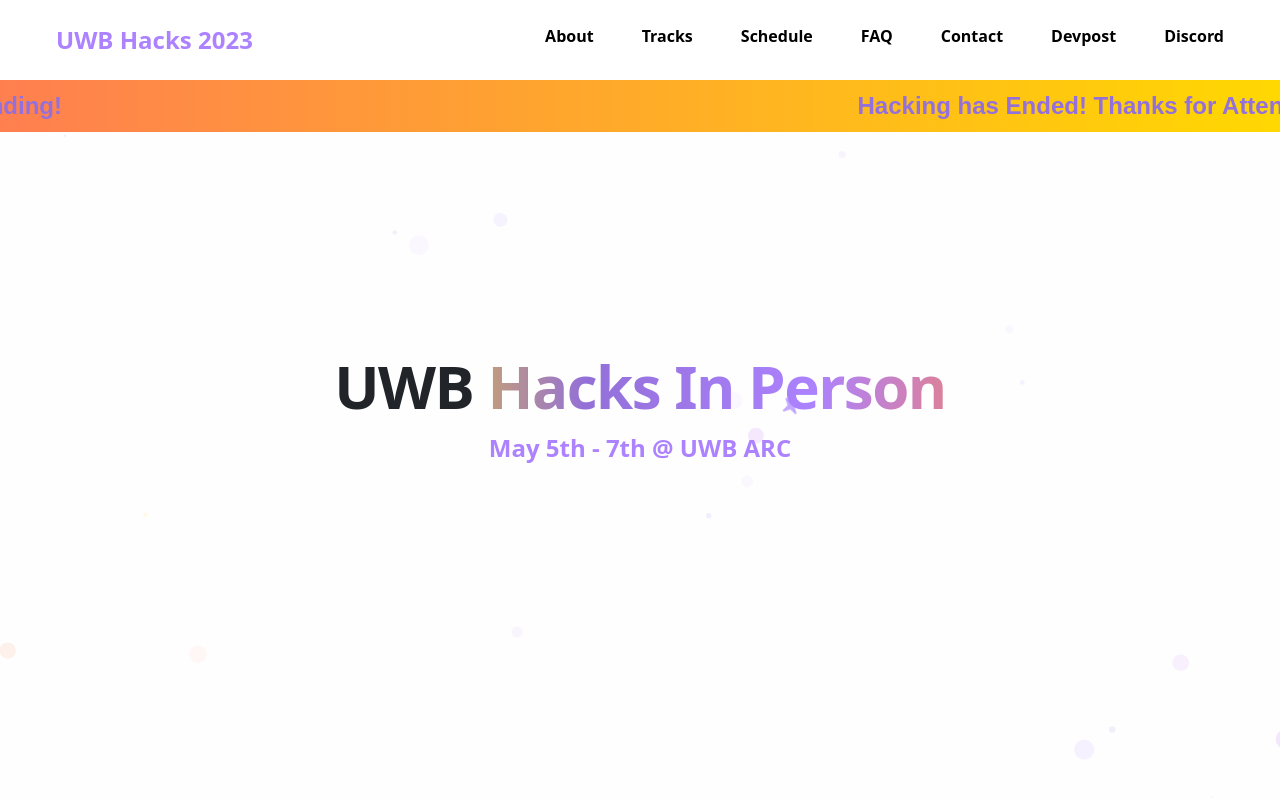
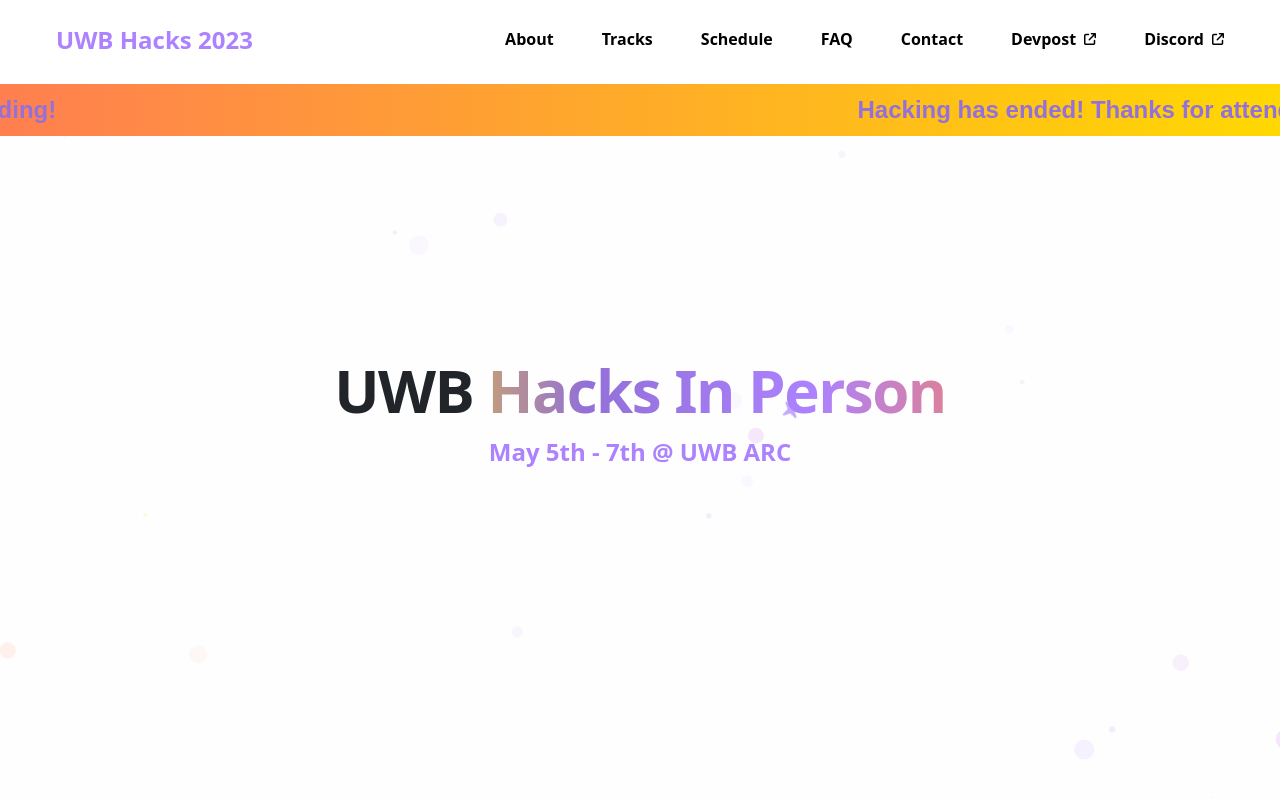
Before and after one commit to UWB-ACM/uwb-hacks24, a React (Create React App) app: page / in a window 1280 px wide. Shown: the top 800 px of the page. Built offline with nearby package versions, Linux system fonts and the light colour scheme; what tw-elements would draw is missing.

Commit message:
more small css changes

```diff
--- a/src/Home/CountDownTimer.js
+++ b/src/Home/CountDownTimer.js
@@ -59,7 +59,7 @@ function CountdownTimer() {
     */
     return (
         <div className="countdown-timer-box py-2">
-            <Marquee play={playMarquee} gradient={false} speed={Math.log(window.screen.width) *10} onCycleComplete={handleMarquee}>Hacking has Ended! Thanks for Attending! &nbsp;&nbsp;&nbsp;&nbsp;&nbsp;&nbsp;&nbsp;&nbsp;&nbsp;&nbsp;&nbsp;&nbsp;&nbsp;&nbsp;&nbsp;&nbsp;&nbsp;&nbsp;&nbsp;&nbsp;&nbsp;&nbsp;&nbsp;&nbsp;&nbsp;&nbsp;&nbsp;&nbsp;&nbsp;&nbsp;&nbsp;&nbsp;</Marquee>
+            <Marquee play={playMarquee} gradient={false} speed={Math.log(window.screen.width) *10} onCycleComplete={handleMarquee}>Hacking has ended! Thanks for attending! &nbsp;&nbsp;&nbsp;&nbsp;&nbsp;&nbsp;&nbsp;&nbsp;&nbsp;&nbsp;&nbsp;&nbsp;&nbsp;&nbsp;&nbsp;&nbsp;&nbsp;&nbsp;&nbsp;&nbsp;&nbsp;&nbsp;&nbsp;&nbsp;&nbsp;&nbsp;&nbsp;&nbsp;&nbsp;&nbsp;&nbsp;&nbsp;</Marquee>
         </div>
     );
 }
--- a/src/Home/Header.js
+++ b/src/Home/Header.js
@@ -70,9 +70,9 @@ export default function Header() {
 
     return (
         <header className={`bg-white`}>
-            <nav className="mx-auto flex max-w-7xl items-center justify-between  lg:px-8 h-20" aria-label="Global">
+            <nav className="mx-auto flex max-w-7xl items-center justify-between  lg:px-8 h-[84px]" aria-label="Global">
                 <div className="flex lg:flex-1  h-full">
-                    <span className="mt-4 mx-4 text-light-purple text-2xl font-bold ">UWB Hacks 2023</span>
+                    <span className="mt-4 mx-4 text-light-purple text-2xl font-bold break-normal whitespace-nowrap">UWB Hacks 2023</span>
                     {/*<img className="h-full" src=" " alt="UWB Hacks Logo" />*/}
                 </div>
                 <div className="flex lg:hidden ">
@@ -92,41 +92,44 @@ export default function Header() {
                           duration={200}
                           offset={0}
                           className="text-1xl px-4 font-semibold leading-6 cursor-pointer items-center bg-opacity-10  hover:bg-light-purple h-full transition duration-500">
-                            <div className="text-black h-full mt-4">About</div>
+                            <div className="text-black h-full mt-4 flex flex-row items-center pb-[54px] ">About</div>
                     </Link>
                     <Link to="trackSection"
                           smooth={'easeInOutQuint'}
                           duration={200}
                           offset={-10}
                           className="text-1xl px-4 font-semibold leading-6 cursor-pointer items-center bg-opacity-10 hover:bg-light-purple h-full transition duration-500">
-                            <div className="text-black h-full mt-4">Tracks</div>
+                            <div className="text-black h-full mt-4 flex flex-row items-center pb-[54px]">Tracks</div>
                     </Link>
                     <Link to="schedule"
                           smooth={'easeInOutQuint'}
                           duration={200}
                           offset={-10}
                           className="text-1xl px-4 font-semibold leading-6 cursor-pointer items-center bg-opacity-10 hover:bg-light-purple h-full transition duration-500">
-                        <div className="text-black h-full mt-4">Schedule</div>
+                        <div className="text-black h-full mt-4 flex flex-row items-center pb-[54px]">Schedule</div>
                     </Link>
                     <Link to="faqSection"
                           smooth={'easeInOutQuint'}
                           duration={200}
                           offset={-10}
                           className="text-1xl px-4 font-semibold leading-6 cursor-pointer items-center bg-opacity-10 hover:bg-light-purple h-full transition duration-500">
-                            <div className="text-black h-full mt-4">FAQ</div>
+                            <div className="text-black h-full mt-4 flex flex-row items-center pb-[54px]">FAQ</div>
                     </Link>
                     <NavLink to="/uwb-hacks23/Contact" className="text-1xl px-4 font-semibold leading-6 cursor-pointer items-center bg-opacity-10 hover:bg-light-purple h-full transition duration-500">
-                            <div className="text-black h-full mt-4">Contact</div>
+                            <div className="text-black h-full mt-4 flex flex-row items-center pb-[54px]">Contact</div>
                     </NavLink>
                     {/*                     <NavLink to="/uwb-hacks23/Registration" className="text-1xl px-4 font-semibold leading-6 cursor-pointer items-center bg-opacity-10 hover:bg-light-purple h-full transition duration-500">
                             <div className="text-black h-full mt-4">Registration</div>
                     </NavLink>*/}
 
                     <NavLink to="https://uwb-acm-hacks-in-person.devpost.com" className="text-1xl px-4 font-semibold leading-6 cursor-pointer items-center bg-opacity-10 hover:bg-light-purple h-full transition duration-500" target="_blank">
-                            <div className="text-black h-full mt-4">Devpost</div>
+
+                            <div className="text-black h-full mt-4 flex flex-row items-center pb-[54px] ">Devpost <svg className="h-3 ml-2" xmlns="http://www.w3.org/2000/svg" viewBox="0 0 512 512"> {/*<!--! Font Awesome Pro 6.4.0 by @fontawesome - https://fontawesome.com License - https://fontawesome.com/license (Commercial License) Copyright 2023 Fonticons, Inc. -->*/}<path d="M320 0c-17.7 0-32 14.3-32 32s14.3 32 32 32h82.7L201.4 265.4c-12.5 12.5-12.5 32.8 0 45.3s32.8 12.5 45.3 0L448 109.3V192c0 17.7 14.3 32 32 32s32-14.3 32-32V32c0-17.7-14.3-32-32-32H320zM80 32C35.8 32 0 67.8 0 112V432c0 44.2 35.8 80 80 80H400c44.2 0 80-35.8 80-80V320c0-17.7-14.3-32-32-32s-32 14.3-32 32V432c0 8.8-7.2 16-16 16H80c-8.8 0-16-7.2-16-16V112c0-8.8 7.2-16 16-16H192c17.7 0 32-14.3 32-32s-14.3-32-32-32H80z"/></svg> </div>
+
+
                     </NavLink>
                     <NavLink to="https://discord.gg/aADBZChg2s" className="text-1xl px-4 font-semibold leading-6 cursor-pointer items-center bg-opacity-10 hover:bg-light-purple h-full transition duration-500" target="_blank">
-                            <div className="text-black h-full mt-4">Discord</div>
+                            <div className="text-black h-full mt-4 flex flex-row items-center pb-[54px]">Discord <svg className="h-3 ml-2" xmlns="http://www.w3.org/2000/svg" viewBox="0 0 512 512">{/*<!--! Font Awesome Pro 6.4.0 by @fontawesome - https://fontawesome.com License - https://fontawesome.com/license (Commercial License) Copyright 2023 Fonticons, Inc. -->*/}<path d="M320 0c-17.7 0-32 14.3-32 32s14.3 32 32 32h82.7L201.4 265.4c-12.5 12.5-12.5 32.8 0 45.3s32.8 12.5 45.3 0L448 109.3V192c0 17.7 14.3 32 32 32s32-14.3 32-32V32c0-17.7-14.3-32-32-32H320zM80 32C35.8 32 0 67.8 0 112V432c0 44.2 35.8 80 80 80H400c44.2 0 80-35.8 80-80V320c0-17.7-14.3-32-32-32s-32 14.3-32 32V432c0 8.8-7.2 16-16 16H80c-8.8 0-16-7.2-16-16V112c0-8.8 7.2-16 16-16H192c17.7 0 32-14.3 32-32s-14.3-32-32-32H80z"/></svg></div>
                     </NavLink>
 
                 </Popover.Group>
--- a/src/Home/Schedule.js
+++ b/src/Home/Schedule.js
@@ -19,9 +19,10 @@ function Schedule() {
     }, [observer]);
 
     return (
-        <div id="schedule" className="h-auto bg-opacity-90 shadow-lg mb-40 bg-light-purple text-center">
+        <div id="schedule" className="h-auto bg-opacity-90 shadow-lg mb-44 bg-light-purple text-center">
             <div className={"font-SecularOne text-6xl text-white pt-4"}>Schedule</div>
             <div className="flex flex-wrap h-auto pb-4">
+
                 <div id={"schedule-1"} className="bg-white bg-opacity-50 w-96 h-96 my-3 mx-auto text-center font-semibold border-2 border-light-purple rounded-2xl container schedule">
                     <div className={"text-4xl mt-2 text-purple font-SecularOne"}>Fri 5/5</div>
                     <div className="border-1 border-light-purple rounded-xl h-12 my-3 flex justify-center items-center">
--- a/src/Home/Tracks.js
+++ b/src/Home/Tracks.js
@@ -8,15 +8,20 @@ import StackedCards from './TrackCard';
 function Tracks() {
     return (
         <>
-            <div className="rounded-xl overflow-hidden mt-5 mb-15" id="trackSection">
+            <div className="rounded-xl overflow-hidden mt-5" id="trackSection">
                 <div className="font-SecularOne text-6xl text-center mt-3 mb-2">
                     Tracks
                 </div>
 
-                <div className="flex flex-col items-center justify-center sm:flex-row sm:flex-wrap overflow-hidden pb-24">
+                <div className="flex flex-col items-center justify-center sm:flex-row sm:flex-wrap overflow-hidden pb-36">
                     <StackedCards cardTitle="Sustainability" backgroundImage={Sustainability}> As we start to move away from quarantine, how can we ensure people are being environmentally conscious when engaging in outdoor activities? Look into ways <b className="text-yellow">sustainability</b> can be maintained now that gatherings and events are moving in-person. </StackedCards>
+
+
                     <StackedCards cardTitle="Education" backgroundImage={Education}> <b className="text-yellow">Education</b> was moved online during quarantine causing many to adjust their way of learning for their new environment. As society moves back to learning in-person, how can we help assimilate people back to learning in-person? </StackedCards>
+
+
                     <StackedCards cardTitle="Entertainment" backgroundImage={Entertainment}> <b className="text-yellow">Entertainment</b> was majorly affected by the pandemic resulting in people having to find sources of enjoyment through different avenues that worked under the quarantine. Now that quarantine is over, how can we help people transition and find in-person entertainment again? </StackedCards>
+
                 </div>
             </div>
         </>
```
